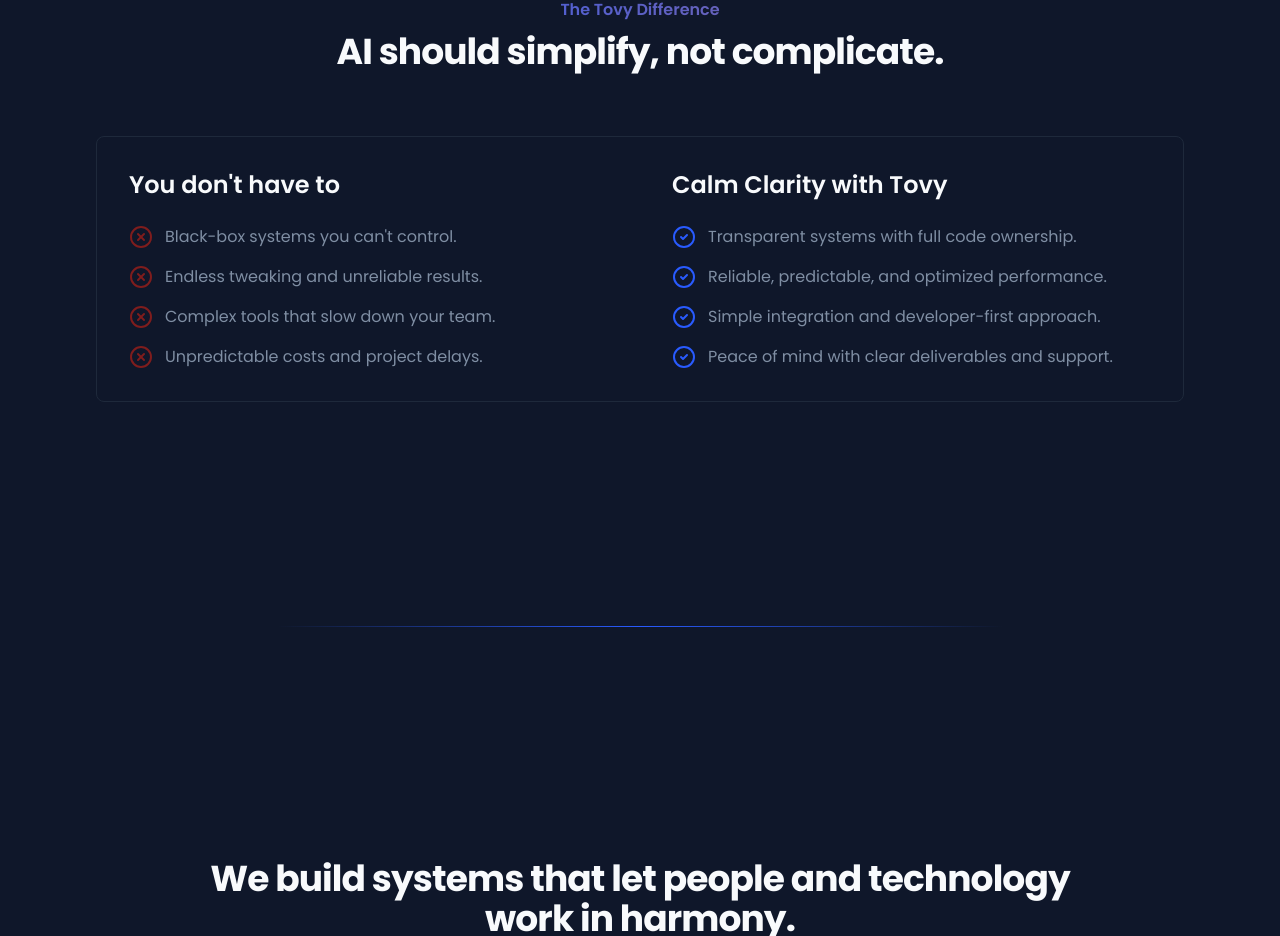
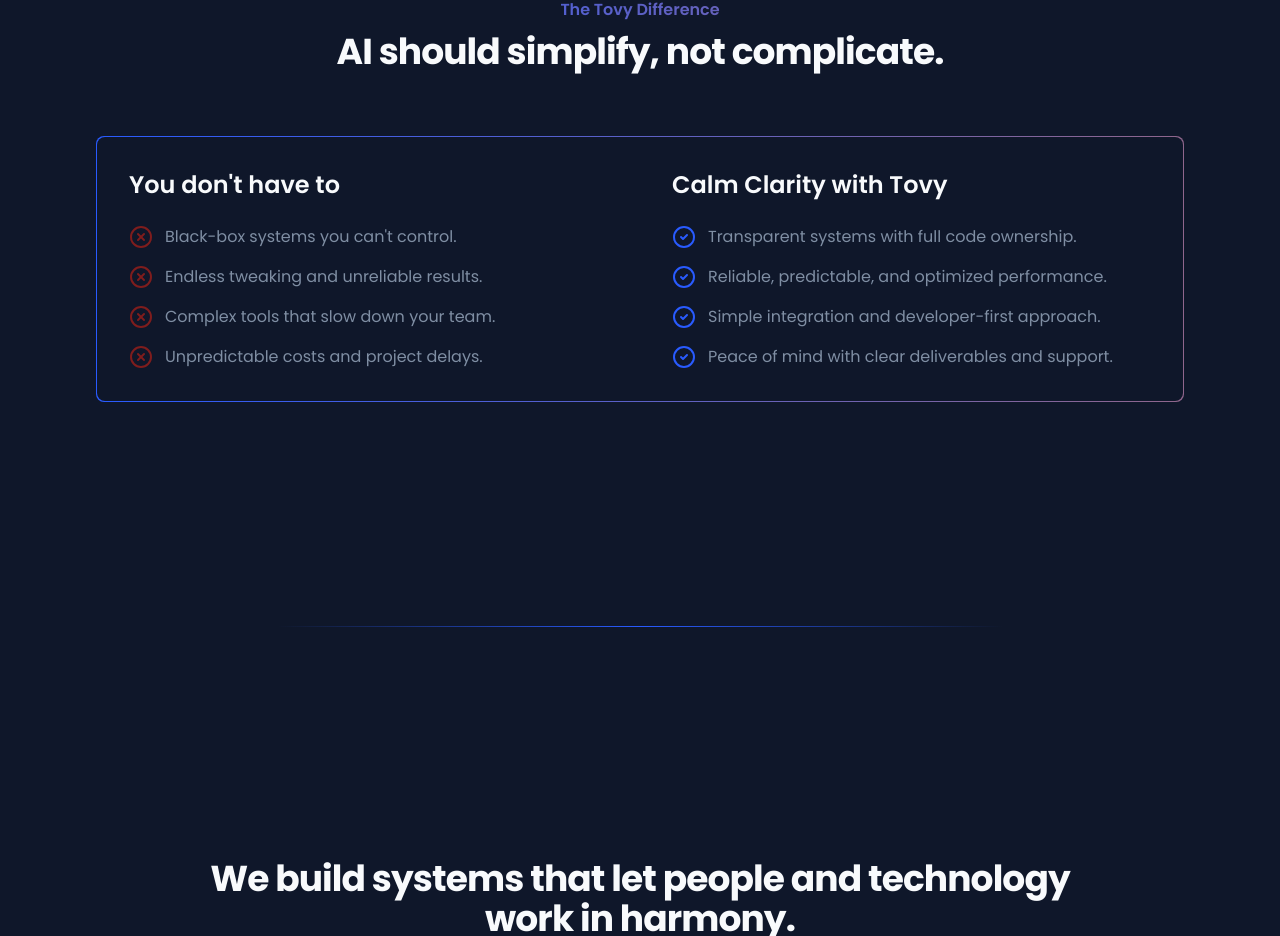
Before and after one commit to tovy-eu/tovy.eu-website, a Next.js app: page / in a window 1280 px wide. Shown: the part 1030-1966 px from the top of the page. Built offline with nearby package versions, Linux system fonts and the light colour scheme.

Commit message:
make the border also the same gradient:
<div class="bg-card border roun

```diff
--- a/src/components/landing/pain-solution-section.tsx
+++ b/src/components/landing/pain-solution-section.tsx
@@ -28,7 +28,8 @@ export function PainSolutionSection() {
         </p>
       </div>
       <div className="mt-16 space-y-8">
-        <div className="bg-card border rounded-lg p-8">
+        <div className="p-[1px] rounded-lg bg-gradient-to-r from-primary to-[#8F668C]">
+          <div className="bg-card rounded-lg p-8">
             <div className="grid grid-cols-1 md:grid-cols-2 gap-8 md:gap-16">
 
               {/* Pains Column */}
@@ -64,6 +65,7 @@ export function PainSolutionSection() {
             </div>
           </div>
         </div>
+      </div>
     </section>
   );
 }
```
Lines whose indentation alone changed are shown as unchanged.
